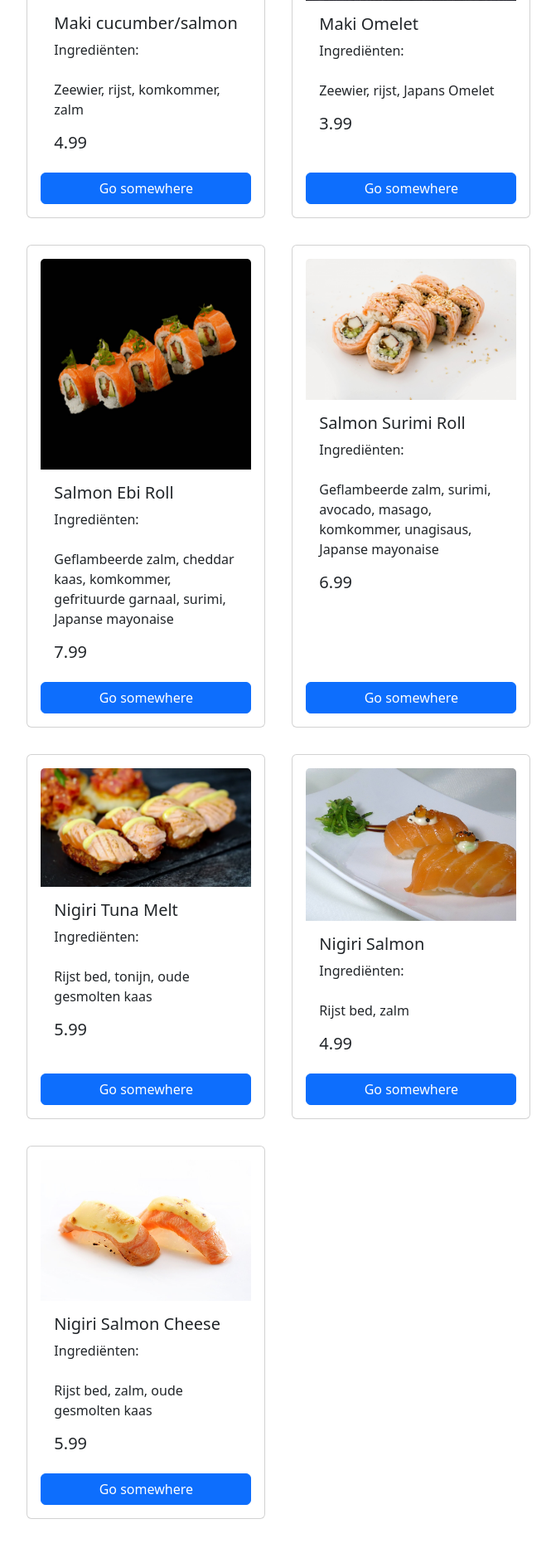
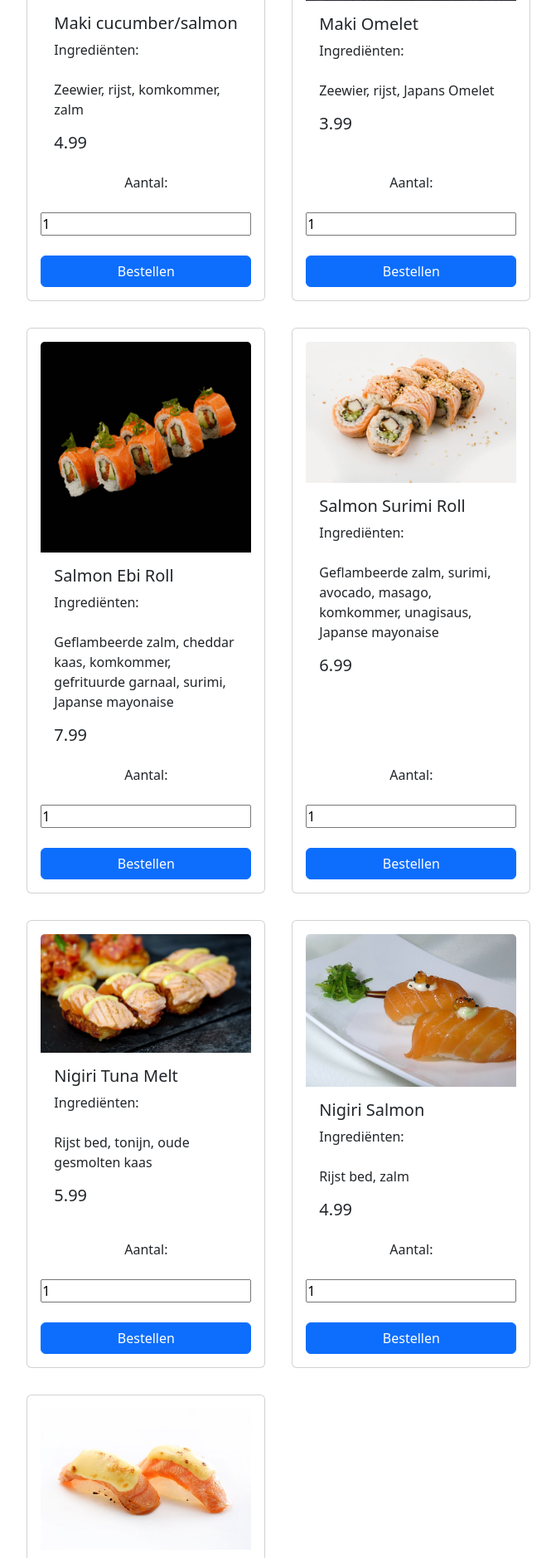
Before and after one commit to Ta1Vos/rocm-p05-projectzuzu, a PHP site: page /sd22-p5-projectzuzu-Ta1Vos/sushi_orders.php in a window 1280 px wide. Shown: the part 389-2267 px from the top of the page at 83% size, without its empty margins (189-860 px from the left). Run offline with PHP 8.4, Linux system fonts and the light colour scheme; data comes from the database, SQL or seed files in the repository.

Commit message:
added sushi amount & receipt saving

```diff
--- a/sushi_orders.php
+++ b/sushi_orders.php
@@ -1,4 +1,12 @@
 <?php
+session_start();
+
+$screenOverlay = null;
+
+if (!isset($_SESSION['receipt'])) {
+    $_SESSION['receipt'] = array();
+}
+
 $divContent = null;
 
 include("db_connection.php");
@@ -6,15 +14,24 @@ global $result;
 
 //Sushi Loader
 $divContent = "<div class='row d-flex align-items-stretch'>";
+//Checks if a sushi button has already been pressed once and saves the sushi & its amount to the receipt
+foreach ($result as $product) {
+    if (isset($_POST['add-sushi-' . $product["id"]])) {
+        $_SESSION['receipt'][] = [$product, $_POST["sushi-{$product["id"]}-amount"]];
+        //CHECK FOR SUSHI AMOUNT AVAILABILITY
+    }
+}
 
+//Creates a card for every sushi in the database
 foreach ($result as $product) {
-    $divContent .= "<div class='card m-3 d-flex flex-column p-3' style='width: 18rem;'>";
-    $divContent .= "<img src='{$product['image']}' class='card-img-top' alt='sushi'>";
+    $divContent .= "<form method='post' class='card m-3 d-flex flex-column p-3' style='width: 18rem;'>";
+    $divContent .= "<img src='{$product["image"]}' class='card-img-top' alt='Afbeelding van de sushi'>";
     $divContent .= "<div class='card-body'>";
     $divContent .= "<h5 class='card-title'>{$product["name"]}</h5>";
     $divContent .= "<p class='card-text'>Ingrediënten:<br><br>{$product["ingredients"]}</p>";
     $divContent .= "<h5 class='card-title'>{$product["price"]}</h5></div>";
-    $divContent .= "<a href='#' class='btn btn-primary justify-self-end'>Go somewhere</a></div>";
+    $divContent .= "<p class='m-auto'>Aantal:</p><br><input type='number' name='sushi-{$product["id"]}-amount' class='small-num-input' value='1'><br>";
+    $divContent .= "<input type='submit' name='add-sushi-{$product["id"]}' class='btn btn-primary justify-self-end' value='Bestellen'></form>";
 }
 
 $divContent .= "</div>";
@@ -63,6 +80,7 @@ $divContent .= "</div>";
     </nav>
 </header>
 <main>
+    <div class="overlay <?= $screenOverlay; ?>">
         <div class="row mt-5">
             <div class="col-2"></div>
             <div class="col-8">
@@ -73,6 +91,7 @@ $divContent .= "</div>";
                 <button type="button" class="btn btn-dark mt-5">Verzenden</button>
             </div>
             <div class="col-2"></div>
+        </div>
     </div>
 </main>
 <footer>
```
Lines whose indentation alone changed are shown as unchanged.
